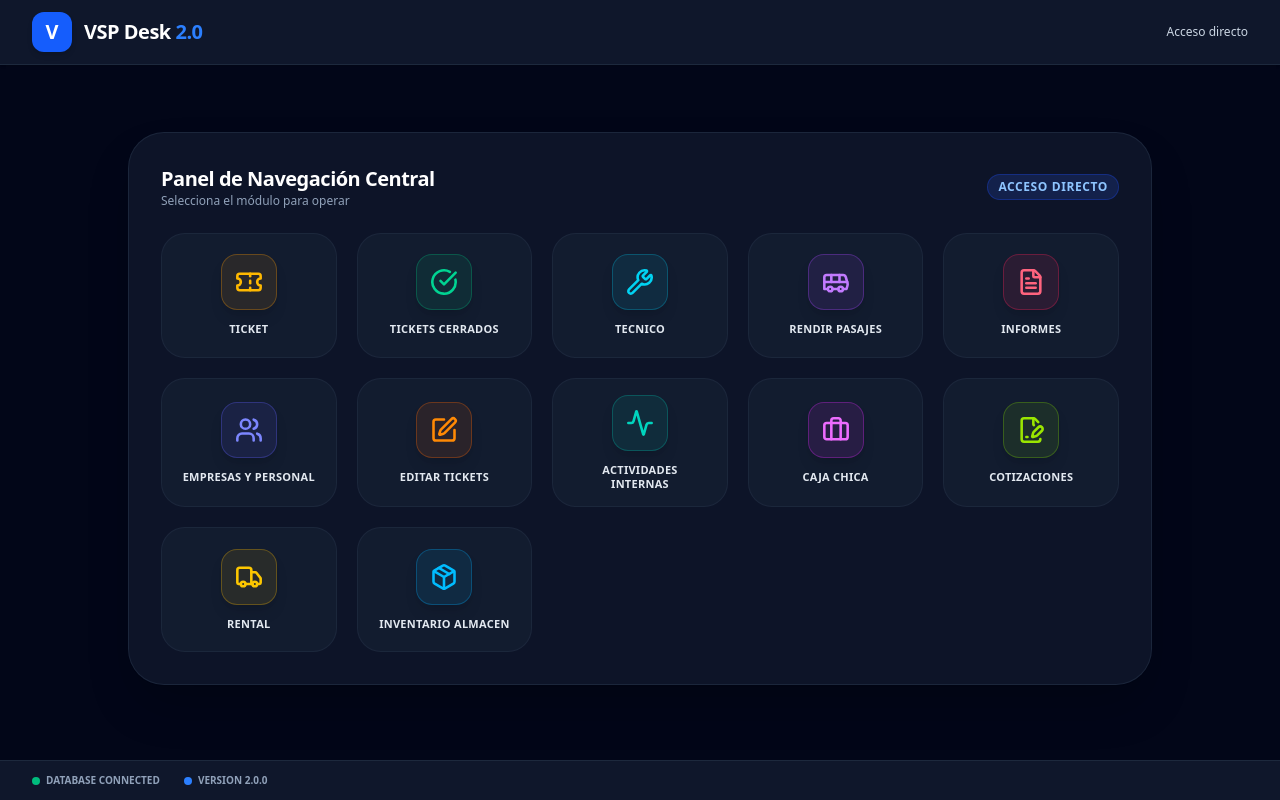
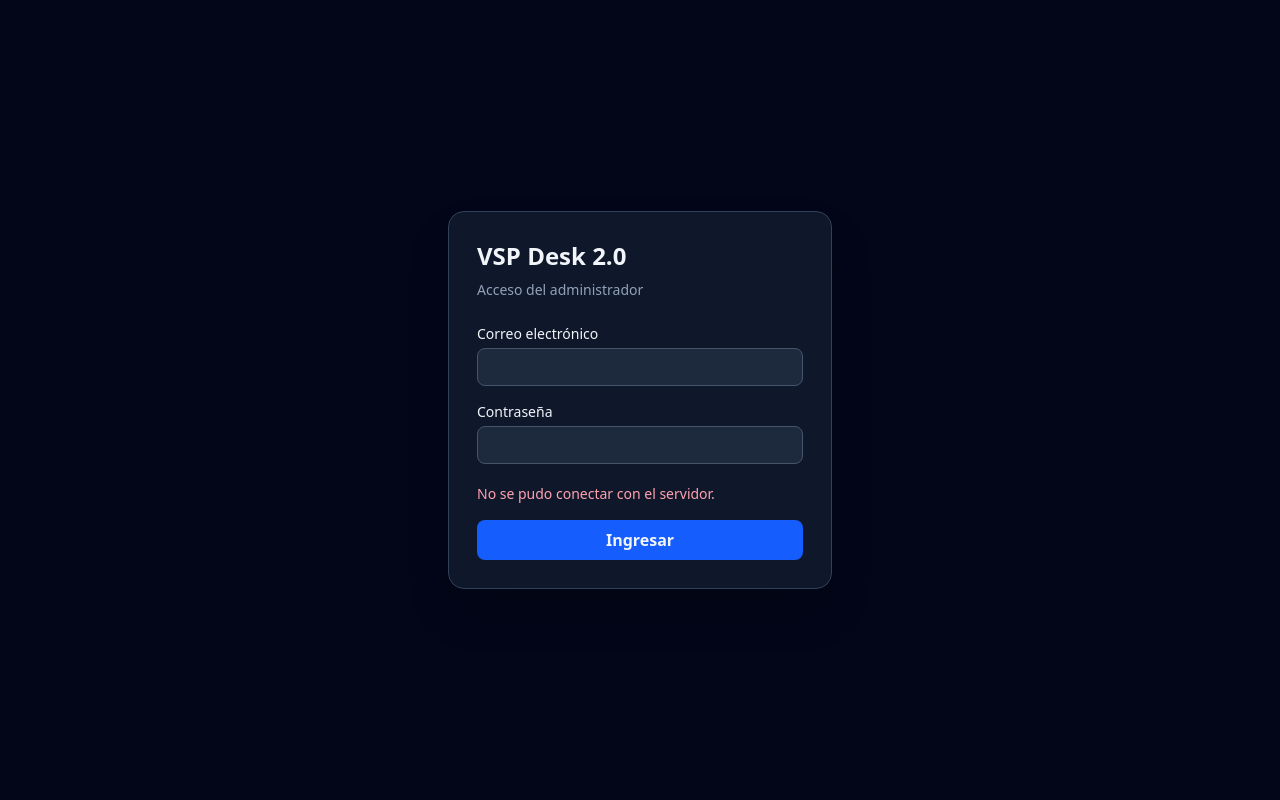
Before and after one commit to joseluisgomezching/CRMVSP, a React (Vite) app: page / in a window 1280 px wide. Built offline with nearby package versions, Linux system fonts and the light colour scheme; no server answers.

Commit message:
Configure sole administrator through private server settings

```diff
--- a/src/App.tsx
+++ b/src/App.tsx
@@ -1,4 +1,4 @@
-import { useState } from 'react';
+import { useEffect, useState, type FormEvent } from 'react';
 import {
   Ticket,
   CheckCircle,
@@ -13,6 +13,7 @@ import {
   Truck,
   Package,
   ArrowLeft,
+  LogOut,
 } from 'lucide-react';
 import TicketsModule from './modules/Tickets';
 import TecnicoModule from './modules/Tecnico';
@@ -25,11 +26,58 @@ import EmpresasModule from './modules/Empresas';
 import EditarTicketsModule from './modules/EditarTickets';
 import ActividadesInternasModule from './modules/ActividadesInternas';
 import CotizacionesModule from './modules/Cotizaciones';
+import { auth } from './serviceAccess';
 
 export default function App() {
   const [activeModule, setActiveModule] = useState<string | null>(null);
-  // There is no signed-in identity. All available modules are displayed.
-  const isAdmin = true;
+  const [authState, setAuthState] = useState<'loading' | 'signedout' | 'ready' | 'unconfigured'>('loading');
+  const [email, setEmail] = useState('');
+  const [password, setPassword] = useState('');
+  const [loginError, setLoginError] = useState('');
+  const [submitting, setSubmitting] = useState(false);
+  const isAdmin = authState === 'ready';
+
+  useEffect(() => {
+    let mounted = true;
+    fetch('/api/auth/me').then(async response => {
+      const data = await response.json();
+      if (!mounted) return;
+      if (response.status === 503) {
+        setLoginError(data.error);
+        setAuthState('unconfigured');
+      } else {
+        if (data.authenticated) { auth.currentUser.displayName = data.email; setEmail(data.email); }
+        setAuthState(data.authenticated ? 'ready' : 'signedout');
+      }
+    }).catch(() => {
+      if (mounted) { setLoginError('No se pudo conectar con el servidor.'); setAuthState('signedout'); }
+    });
+    return () => { mounted = false; };
+  }, []);
+
+  const handleLogin = async (event: FormEvent) => {
+    event.preventDefault();
+    setSubmitting(true);
+    setLoginError('');
+    try {
+      const response = await fetch('/api/auth/login', {
+        method: 'POST', headers: { 'Content-Type': 'application/json' },
+        body: JSON.stringify({ email, password })
+      });
+      const data = await response.json();
+      if (!response.ok) throw new Error(data.error || 'No se pudo iniciar sesión');
+      auth.currentUser.displayName = data.email;
+      setPassword('');
+      setAuthState('ready');
+    } catch (error: any) { setLoginError(error.message); }
+    finally { setSubmitting(false); }
+  };
+
+  const handleLogout = async () => {
+    await fetch('/api/auth/logout', { method: 'POST' });
+    setActiveModule(null);
+    setAuthState('signedout');
+  };
 
   const allMenuItems = [
     {
@@ -163,6 +211,30 @@ export default function App() {
     return <ClientSignatureView ticketId={signTicketId} />;
   }
 
+  if (!isAdmin) {
+    return (
+      <div className="min-h-screen flex items-center justify-center bg-slate-950 px-4 text-slate-100">
+        <form onSubmit={handleLogin} className="w-full max-w-sm rounded-2xl border border-slate-700 bg-slate-900 p-7 shadow-2xl">
+          <h1 className="text-2xl font-bold">VSP Desk 2.0</h1>
+          <p className="mt-2 mb-6 text-sm text-slate-400">Acceso del administrador</p>
+          <label className="block text-sm mb-4">Correo electrónico
+            <input type="email" autoComplete="username" required value={email} onChange={e => setEmail(e.target.value)}
+              className="mt-1 w-full rounded-lg border border-slate-600 bg-slate-800 px-3 py-2 text-white" />
+          </label>
+          <label className="block text-sm mb-5">Contraseña
+            <input type="password" autoComplete="current-password" required value={password} onChange={e => setPassword(e.target.value)}
+              className="mt-1 w-full rounded-lg border border-slate-600 bg-slate-800 px-3 py-2 text-white" />
+          </label>
+          {loginError && <p role="alert" className="mb-4 text-sm text-rose-300">{loginError}</p>}
+          <button type="submit" disabled={authState === 'loading' || authState === 'unconfigured' || submitting}
+            className="w-full rounded-lg bg-blue-600 px-4 py-2 font-semibold hover:bg-blue-500 disabled:opacity-50">
+            {submitting ? 'Ingresando…' : authState === 'loading' ? 'Comprobando acceso…' : 'Ingresar'}
+          </button>
+        </form>
+      </div>
+    );
+  }
+
   return (
     <div className="flex flex-col h-screen w-full bg-slate-950 overflow-hidden font-sans text-slate-200">
       <nav className="flex items-center justify-between px-3 sm:px-8 py-2 sm:py-3 bg-slate-900 border-b border-slate-800 shadow-sm shrink-0 z-30">
@@ -190,7 +262,8 @@ export default function App() {
           </div>
         </div>
         <div className="flex items-center gap-2 sm:gap-4 shrink-0">
-          <div className="text-xs text-slate-300">Acceso directo</div>
+          <div className="hidden sm:block text-right text-xs text-slate-300"><strong>Administrador</strong><br />{email}</div>
+          <button onClick={handleLogout} title="Cerrar sesión" className="rounded-lg p-2 text-slate-300 hover:bg-slate-800 hover:text-white"><LogOut className="h-5 w-5" /></button>
         </div>
       </nav>
 
@@ -224,7 +297,7 @@ export default function App() {
                   <p className="text-[10px] sm:text-xs text-slate-400">Selecciona el módulo para operar</p>
                 </div>
                 <div className="px-2.5 py-1 bg-blue-950/80 text-blue-300 border border-blue-800/50 rounded-full text-[9px] sm:text-xs font-bold uppercase tracking-wider shrink-0">
-                  Acceso directo
+                  Administrador
                 </div>
               </div>
               {menuItems.length === 0 ? (
```
